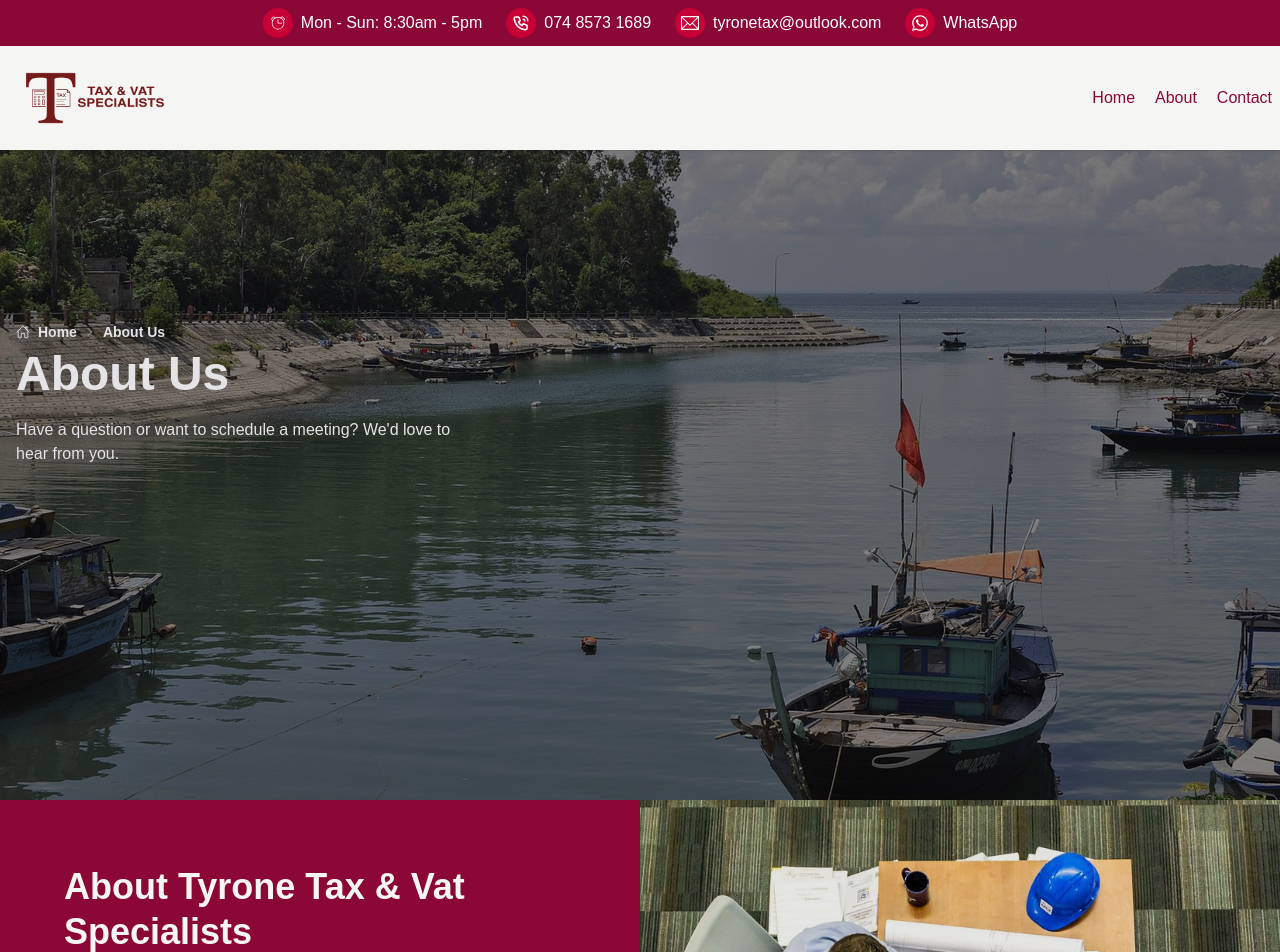
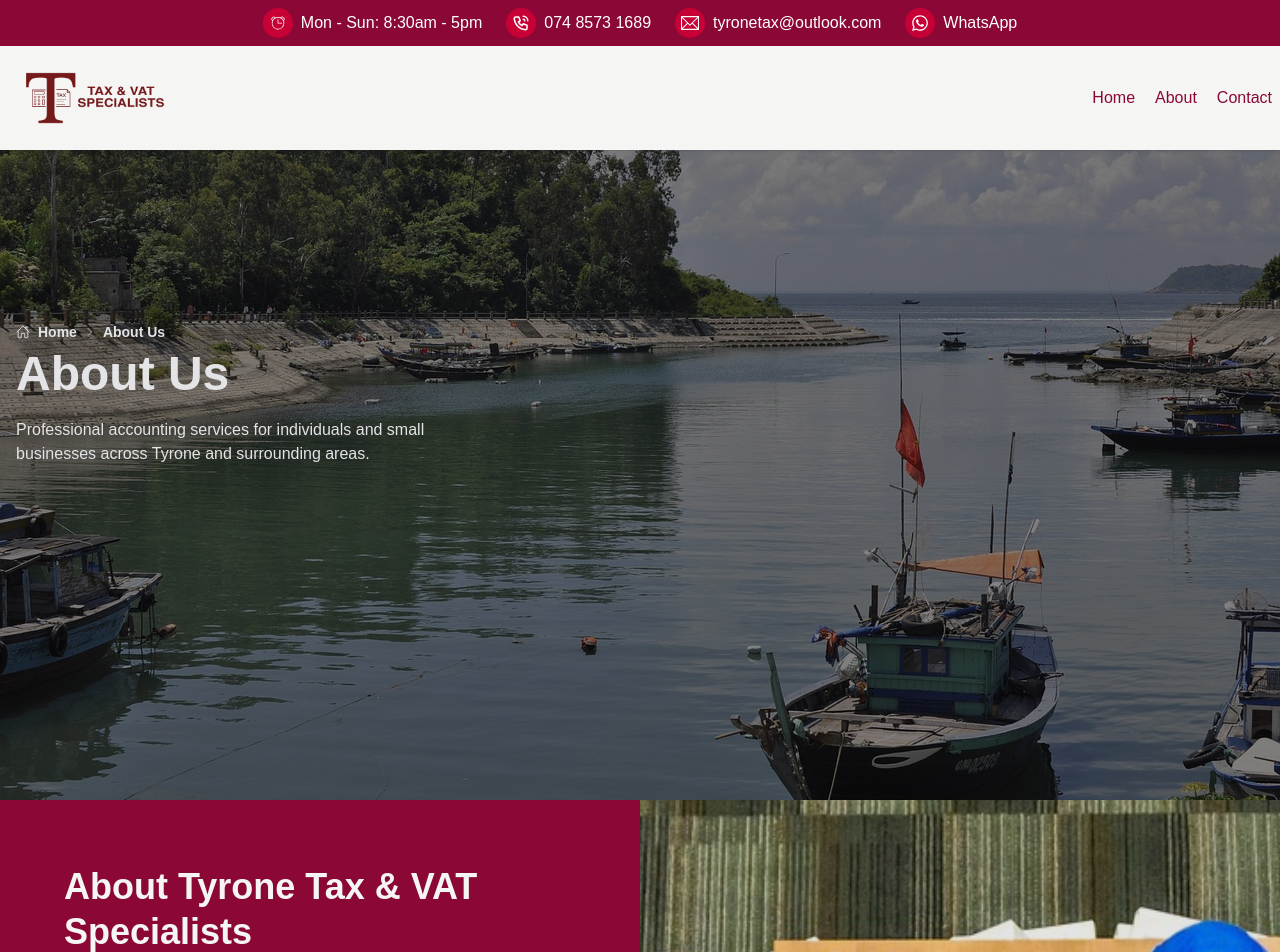
Before and after one commit to bnyari196/accountancy-app, a Next.js app: page /about in a window 1280 px wide. Shown: the top 952 px of the page. Built offline with nearby package versions, Linux system fonts and the light colour scheme.

Commit message:
Text content added

```diff
--- a/app/about/page.tsx
+++ b/app/about/page.tsx
@@ -10,21 +10,29 @@ const AboutUsPage = () => {
     <div>
       <SubPageHero
         title="About Us"
-        subtitle="Have a question or want to schedule a meeting? We'd love to hear from you."
+        subtitle="Professional accounting services for individuals and small businesses across Tyrone and surrounding areas."
         imageUrl="/aboutus.jpg"
         showButton={false}
       />
       <About
-        title="About Tyrone Tax & Vat Specialists"
+        title="About Tyrone Tax & VAT Specialists"
         paragraphs={[
-          'Based in Omagh, Lorem ipsum dolor sit amet consectetur adipisicing elit. Dolorum sunt porro beatae, quis natus doloremque dicta dolores totam. Porro perferendis, necessitatibus consequatur ratione quod rerum accusamus blanditiis ipsam qui iste.',
-          'Lorem ipsum dolor sit amet consectetur adipisicing elit. Veritatis laboriosam quaerat repellendus quas nesciunt? Consectetur eum, amet fugit quo delectus eligendi voluptate itaque aperiam quae beatae a alias magnam excepturi!',
-          'Transparency, trust, and technology are at the heart of everything we do.',
+          'At Tyrone Tax & VAT Specialists, we are a trusted Omagh-based accounting firm dedicated to supporting individuals, freelancers, and small businesses across Tyrone and the surrounding areas. Our mission is simple: to make managing your finances, accounting, and tax obligations straightforward, accurate, and stress-free, so you can focus on growing your business with confidence.',
+
+          'We offer a comprehensive range of accounting and financial services, including Bookkeeping & Accounts, Self-Assessment Tax Returns, VAT compliance, and Business Support & Advisory. With years of experience, we combine technical expertise with a friendly, approachable service. We take the time to understand your business, answer your questions clearly, and deliver personalised accounting solutions tailored to your unique needs.',
+
+          'Our approach is built on three core principles: transparency, trust, and technology. Using the latest accounting software and tools, we ensure your finances are managed efficiently and accurately, while keeping you fully informed every step of the way. Whether it\'s handling bookkeeping, preparing self-assessment tax returns, managing VAT submissions, or providing business advice, we help clients make confident, informed decisions.',
+
+          'We understand that every client is unique. That\'s why we provide customised accounting and tax support, rather than one-size-fits-all solutions. Our goal is to demystify accounting and tax matters, helping you understand your finances and make smarter business decisions.',
+
+          'At Tyrone Tax & VAT Specialists, we believe professional accounting services don\'t have to be complicated or intimidating. We are here to make accounting, tax, and financial management approachable, reliable, and tailored to you.',
+
+          'Discover how our accounting services and solutions can simplify your finances, ensure compliance, and give you peace of mind, so you can focus on what you do best: running and growing your business.'
         ]}
         imageUrl="/about-us.jpg"
       />
       <Testimonials />
-      </div>
+    </div>
   )
 }
 
```
